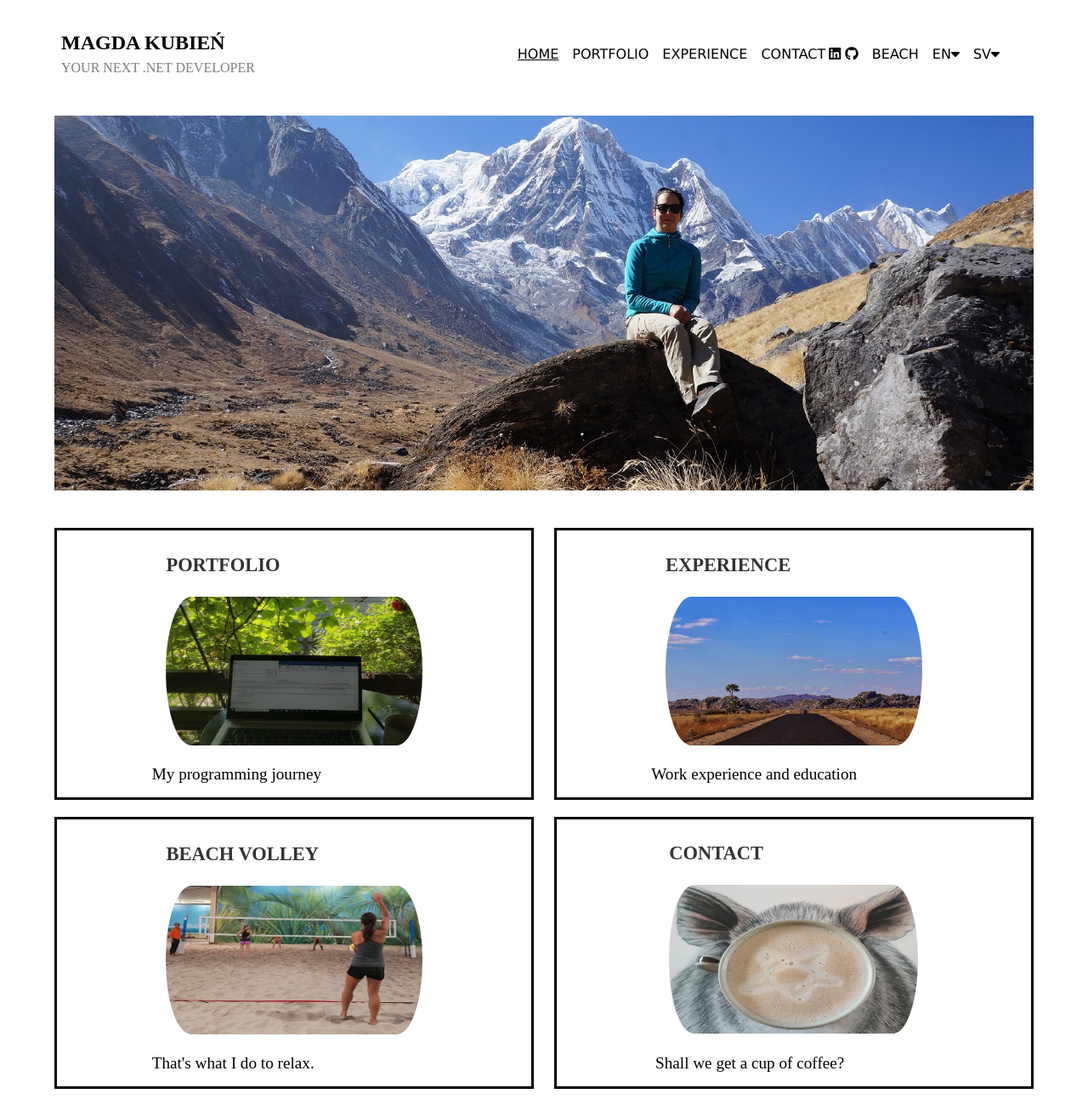
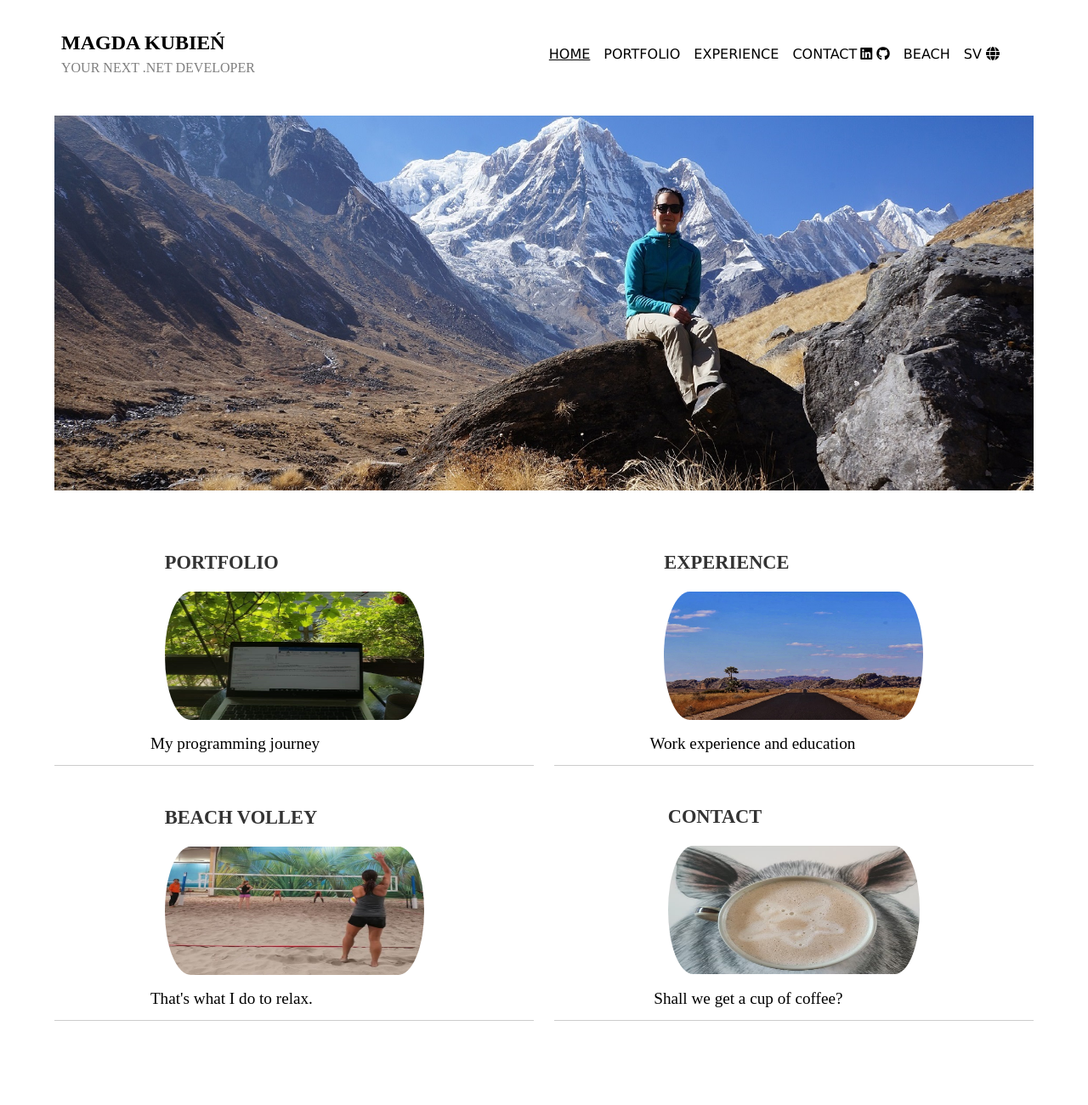
Before and after one commit to Magdagasikara/Magda_basic, a plain HTML site: page index.html in a window 1280 px wide. Shown: the whole page at 85% size. Drawn offline with Linux system fonts and the light colour scheme.

Commit message:
index.html maybe ok in both mobile phone and on big screen

```diff
--- a/index.html
+++ b/index.html
@@ -46,11 +46,16 @@
                     </a>
                 </li>
                 <li class="menu-item"><a href="./beachvolley.html">BEACH</a></li>
-                <li class="menu-item language-container en"><a href="./index.html">EN<i
+                <!-- <li class="menu-item language-container en"><a href="./index.html">EN<i
                             class="fa-solid fa-caret-down"></i></a>
                 </li>
                 <li class="menu-item language-container sv"><a href="./sv/index.html">SV<i
                             class="fa-solid fa-caret-down"></i></a>
+                </li> -->
+                <li class="menu-item language-container sv">
+                    <a href="./sv/index.html">SV
+                        <i class="fa-solid fa-globe"></i>
+                    </a>
                 </li>
             </ul>
         </nav>
--- a/style.css
+++ b/style.css
@@ -135,22 +135,20 @@ main {
 
 .card-container {
     width: 100%;
+    max-width: 1200px;
     height: auto;
     display: flex;
-    justify-content: space-between;
+    /* justify-content: space-between; */
     flex-wrap: wrap;
     margin-top: 10px;
-    /* justify-content: center; */
-    /* align-items: center; */
-    /* gap: 20px; */
+    justify-content: center;
     box-sizing: border-box;
     overflow: auto;
 }
 
 .card {
-    width: 49%;
-    height: 40vh;
-    /* margin-top: 5%; */
+    width: 80%;
+    height: 35vh;
     margin-bottom: 10px;
     margin-top: 10px;
     /* max-width: 300px;
@@ -158,10 +156,9 @@ main {
     display: flex;
     flex-direction: column;
     justify-content: space-between;
-    /* align-items: center; */
     box-sizing: border-box;
     overflow: auto;
-    border: 3px solid black;
+    border-bottom: 1px solid rgba(0, 0, 0, 0.2);
 }
 
 .card a {
@@ -178,10 +175,6 @@ main {
 
 .card h3 {
     color: rgba(0, 0, 0, 0.8);
-    /* position: absolute;
-    top: 5%;
-    left: 5%;
-    width: 100%; */
     height: 10%;
     padding-left: 20%;
 }
@@ -189,14 +182,18 @@ main {
 .card figure {
     width: auto;
     height: 90%;
+
 }
 
 .card img {
     border-radius: 10% / 50%;
     align-self: center;
     width: 60%;
+    /* max-width: 300px; */
     height: 75%;
+    /* max-height: 200px; */
     margin: 5% 20%;
+    /* background: radial-gradient(transparent 20%, white 70%); */
 
 }
 
@@ -204,7 +201,6 @@ main {
     position: absolute;
     bottom: 5%;
     left: 20%;
-    /* width: 100%; */
 }
 
 .card:hover {
@@ -214,7 +210,19 @@ main {
 
 }
 
-@media (min-width:900px) {
+@media (min-width:750px) {
+
+    .card-container {
+        justify-content: space-between;
+    }
+
+    .card {
+        width: 49%;
+        height: 35vh;
+    }
+}
+
+@media (min-width:950px) {
 
     .magda_en {
         padding: 1rem 0.5rem;
@@ -241,10 +249,10 @@ main {
         font-weight: 200;
     }
 
-    /* main {
-        flex-direction: row;
-        flex-wrap: wrap;
-    } */
+    .card {
+        width: 49%;
+        height: 35vh;
+    }
 
     .portfolio {
         display: flex;
```
Also changed, not shown: beachvolley.html (+4 -5 lines), contact.html (+4 -5 lines), experience.html (+4 -5 lines), portfolio.html (+4 -5 lines), sv/index.html (+2 -5 lines).
